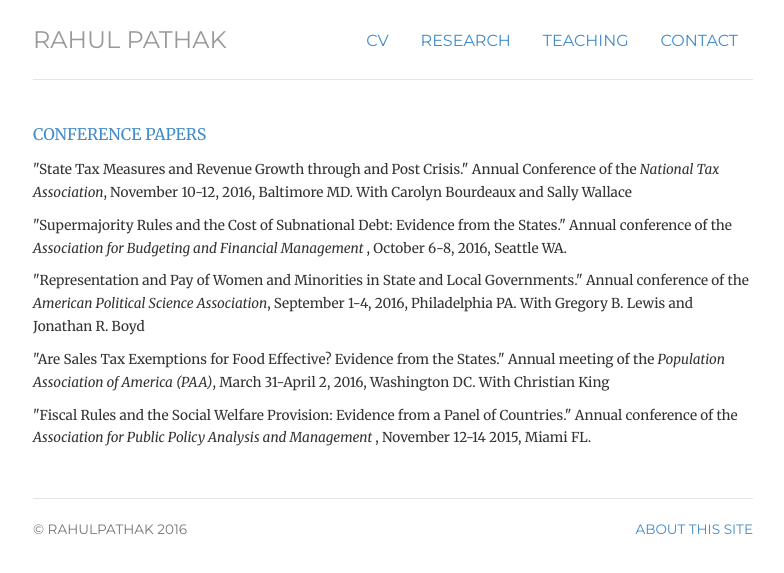
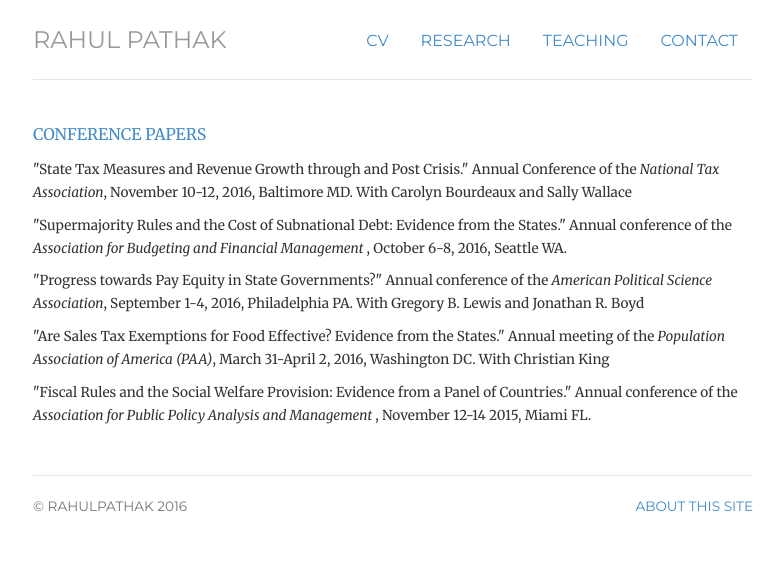
Before and after one commit to pathak-rahul/pathak-rahul.github.io, a Jekyll site: the page built from ongoing/index.html, in a window 1280 px wide. Shown: the top 573 px of the page, without its empty margins (247-1031 px from the left). Built offline with Jekyll 4.4.1, drawn with Linux system fonts in a browser that asks for light colours.

Commit message:
Update index.html

```diff
--- a/ongoing/index.html
+++ b/ongoing/index.html
@@ -16,7 +16,7 @@ title: research
 
 	<p><li><small>"State Tax Measures and Revenue Growth through and Post Crisis."  Annual Conference of the <em>National Tax Association</em>, November 10-12, 2016, Baltimore MD. With Carolyn Bourdeaux and Sally Wallace </small> </li></p>
 	<p><li><small>"Supermajority Rules and the Cost of Subnational Debt: Evidence from the States." Annual conference of the <em>Association for Budgeting and Financial Management </em>, October 6-8, 2016, Seattle WA.</small> </li></p>
-	<p><li><small>"Representation and Pay of Women and Minorities in State and Local Governments." Annual conference of the <em>American Political Science Association</em>, September 1-4, 2016, Philadelphia PA. With Gregory B. Lewis and Jonathan R. Boyd</small> </li></p>
+	<p><li><small>"Progress towards Pay Equity in State Governments?" Annual conference of the <em>American Political Science Association</em>, September 1-4, 2016, Philadelphia PA. With Gregory B. Lewis and Jonathan R. Boyd</small> </li></p>
 	<p><li><small>"Are Sales Tax Exemptions for Food Effective? Evidence from the States." Annual meeting of the <em> Population Association of America (PAA)</em>, March 31-April 2, 2016, Washington DC. With Christian King</small> </li></p>
 	<p><li><small>"Fiscal Rules and the Social Welfare Provision: Evidence from a Panel of Countries." Annual conference of the <em>Association for Public Policy Analysis and Management </em>, November 12-14 2015, Miami FL.</small> </li></p></ul>
 	</div>
```
